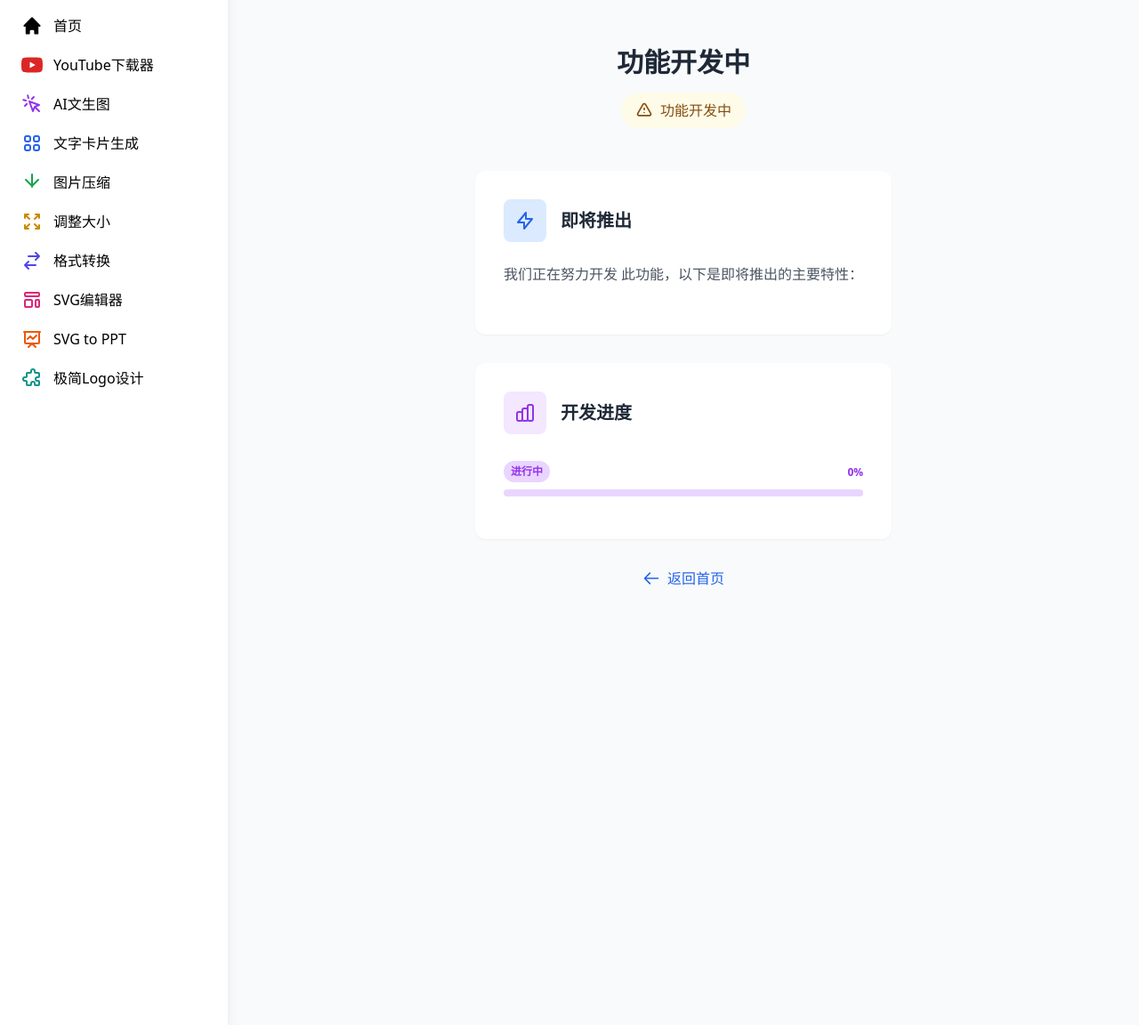
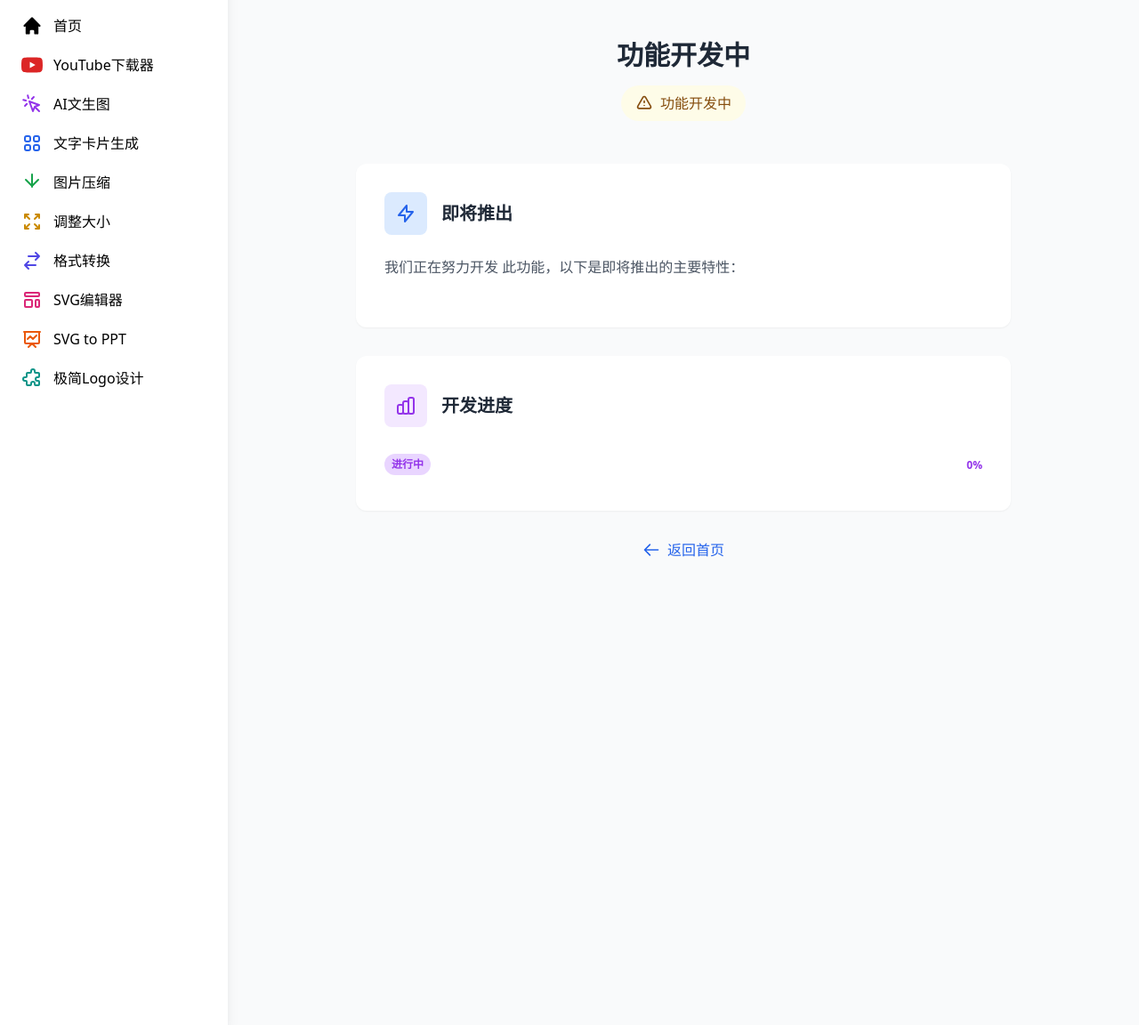
Before and after one commit to JianfuYang/medias_tools, a FastAPI app: page /developing in a window 1280 px wide. Shown: the part 65-1217 px from the top of the page at 89% size. Run offline with FastAPI, Linux system fonts and the light colour scheme; some libraries are stand-ins or nearby versions.

Commit message:
优化布局

```diff
--- a/templates/common/developing.html
+++ b/templates/common/developing.html
@@ -12,19 +12,21 @@
     <link href="/static/css/style.css" rel="stylesheet">
 </head>
 <body class="bg-gray-50">
-    <div class="flex h-screen">
+    <div class="flex min-h-screen">
         <!-- 引入左侧导航栏 -->
         {% include 'navigation/sidebar.html' %}
 
         <!-- 右侧内容区域 -->
-        <div class="flex-1 flex flex-col overflow-hidden">
+        <div class="flex-1 flex flex-col">
             <!-- 引入页眉 -->
             {% include 'common/header.html' %}
 
             <!-- 主要内容区域 -->
-            <div class="flex-1 flex flex-col min-h-content">
-                <main class="flex-1">
-                    <div class="max-w-4xl mx-auto px-4 py-8">
+            <div class="flex-1 flex flex-col overflow-x-hidden">
+                <main class="flex-grow w-full">
+                    <!-- 居中内容容器 -->
+                    <div class="container mx-auto px-4 py-6 max-w-3xl">
+                        <!-- 标题区域 -->
                         <div class="text-center mb-12">
                             <h1 class="text-3xl font-bold text-gray-800 mb-4">
                                 {{- tool_name | default('功能开发中') -}}
@@ -37,7 +39,7 @@
                             </div>
                         </div>
 
-                        <!-- 功能预览 -->
+                        <!-- 功能预览卡片 -->
                         <div class="bg-white rounded-xl shadow-sm p-8 mb-8">
                             <div class="flex items-center mb-6">
                                 <div class="w-12 h-12 flex items-center justify-center rounded-lg bg-blue-100">
@@ -63,8 +65,8 @@
                             </div>
                         </div>
 
-                        <!-- 开发进度 -->
-                        <div class="bg-white rounded-xl shadow-sm p-8">
+                        <!-- 开发进度卡片 -->
+                        <div class="bg-white rounded-xl shadow-sm p-8 mb-8">
                             <div class="flex items-center mb-6">
                                 <div class="w-12 h-12 flex items-center justify-center rounded-lg bg-purple-100">
                                     <svg class="w-6 h-6 text-purple-600" fill="none" stroke="currentColor" viewBox="0 0 24 24">
@@ -87,15 +89,15 @@
                                             </span>
                                         </div>
                                     </div>
-                                    <div class="overflow-hidden h-2 mb-4 text-xs flex rounded bg-purple-200">
-                                        <div style="width:{{ progress | default(0) }}%" class="shadow-none flex flex-col text-center whitespace-nowrap text-white justify-center bg-purple-500"></div>
+                                    <div class="progress-bar-container">
+                                        <div class="progress-bar-fill" style="width:{{ progress | default(0) }}%"></div>
                                     </div>
                                 </div>
                             </div>
                         </div>
 
                         <!-- 返回按钮 -->
-                        <div class="text-center mt-8">
+                        <div class="text-center">
                             <a href="/" class="inline-flex items-center text-blue-600 hover:text-blue-700 font-medium">
                                 <svg class="w-5 h-5 mr-2" fill="none" stroke="currentColor" viewBox="0 0 24 24">
                                     <path stroke-linecap="round" stroke-linejoin="round" stroke-width="2" d="M10 19l-7-7m0 0l7-7m-7 7h18"/>
@@ -107,7 +109,9 @@
                 </main>
 
                 <!-- 引入页脚 -->
-                {% include 'common/footer.html' %}
+                <footer class="mt-auto">
+                    {% include 'common/footer.html' %}
+                </footer>
             </div>
         </div>
     </div>
--- a/templates/common/footer.html
+++ b/templates/common/footer.html
@@ -5,7 +5,7 @@
             <!-- 版权信息 -->
             <div class="text-sm text-gray-500 text-center">
                 <span>© {{ year }} MEDIAS.AI</span>
-                <span class="mx-2">·</span>
+                <span class="mx-1">·</span>
                 <span>Created with <a href="https://cursor.com" class="text-blue-600 hover:underline">Cursor</a></span>
             </div>
         </div>
```
